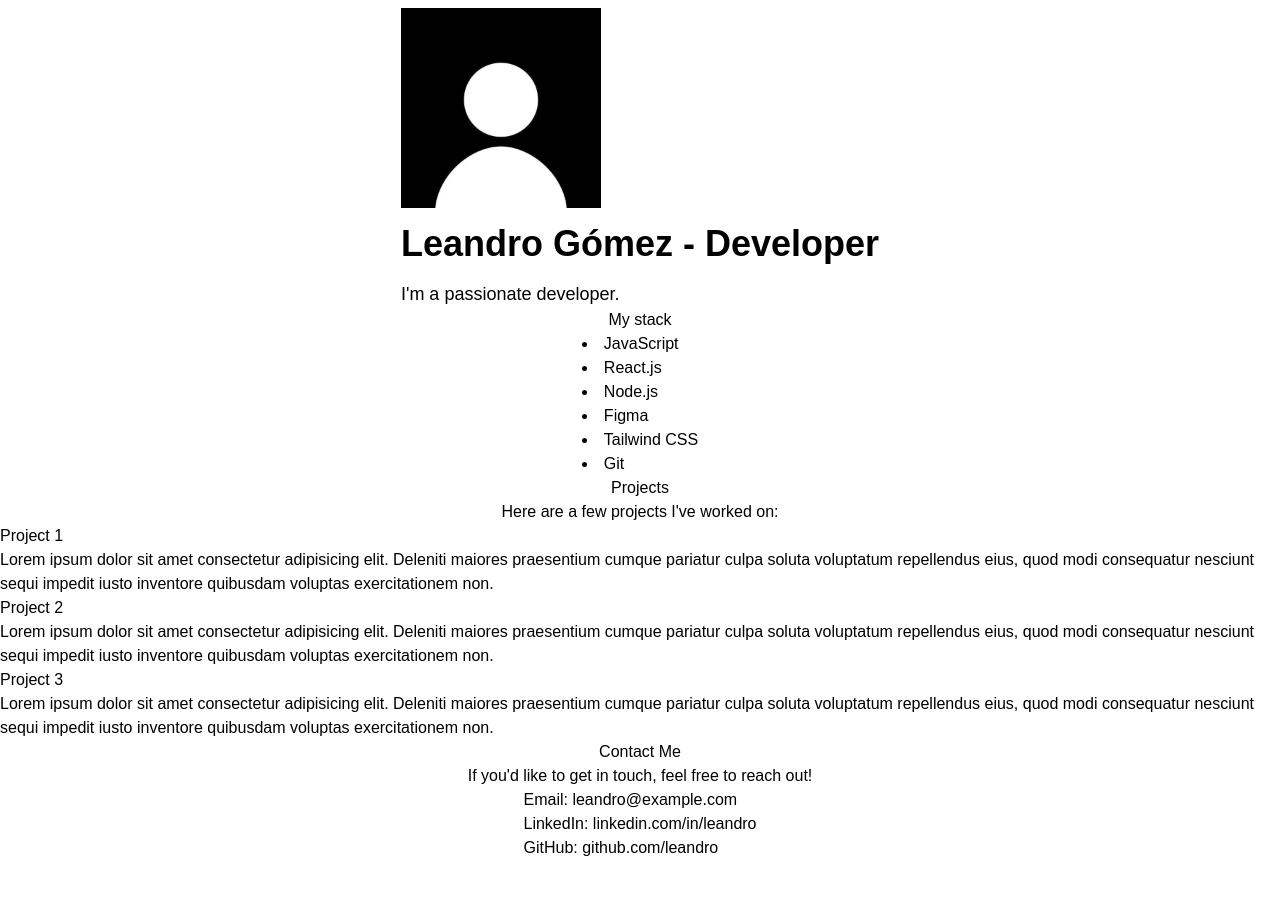
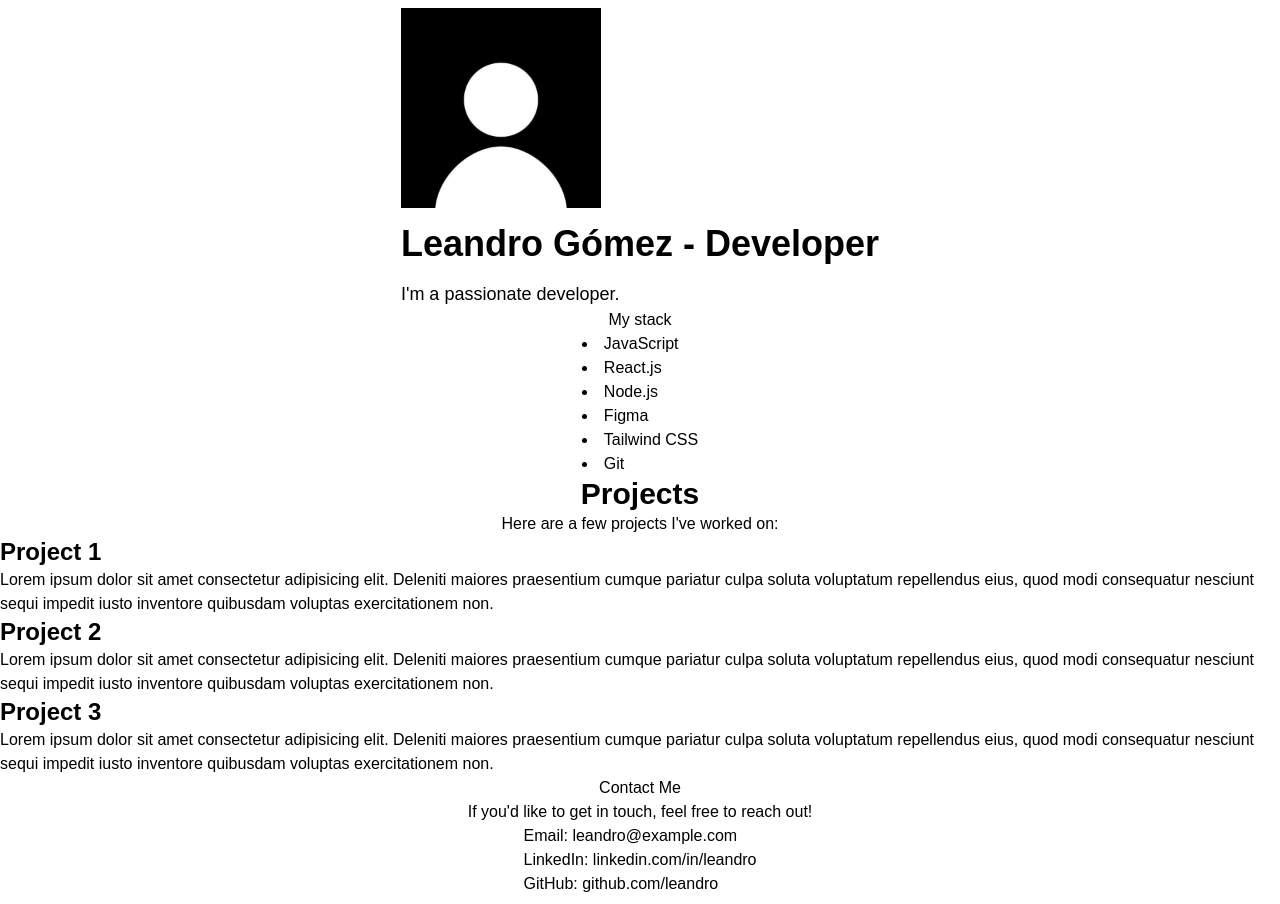
Before and after one commit to sofowest/portfolio, a React (Vite) app: page / in a window 1280 px wide. Before the commit the page ends 868 px from the top, so only its background shows below. Built offline with nearby package versions, Linux system fonts and the light colour scheme.

Commit message:
Update project headings with semantic tags and styles
Changed project section heading from h2 to h3 for each project and added Tailwind CSS classes for improved styling and semantic structure.

```diff
--- a/src/pages/Home.jsx
+++ b/src/pages/Home.jsx
@@ -20,19 +20,19 @@ function Home() {
         <li>Git</li>
       </ul>
 
-      <h2>Projects</h2>
+      <h2 className="text-3xl font-bold">Projects</h2>
       <p>Here are a few projects I've worked on:</p>
       <ul>
         <li>
-          <h2>Project 1</h2>
+          <h3 className="text-2xl font-bold">Project 1</h3>
           <p>Lorem ipsum dolor sit amet consectetur adipisicing elit. Deleniti maiores praesentium cumque pariatur culpa soluta voluptatum repellendus eius, quod modi consequatur nesciunt sequi impedit iusto inventore quibusdam voluptas exercitationem non.</p>
         </li>
         <li>
-          <h2>Project 2</h2>
+          <h3 className="text-2xl font-bold">Project 2</h3>
           <p>Lorem ipsum dolor sit amet consectetur adipisicing elit. Deleniti maiores praesentium cumque pariatur culpa soluta voluptatum repellendus eius, quod modi consequatur nesciunt sequi impedit iusto inventore quibusdam voluptas exercitationem non.</p>
         </li>
         <li>
-          <h2>Project 3</h2>
+          <h3 className="text-2xl font-bold">Project 3</h3>
           <p>Lorem ipsum dolor sit amet consectetur adipisicing elit. Deleniti maiores praesentium cumque pariatur culpa soluta voluptatum repellendus eius, quod modi consequatur nesciunt sequi impedit iusto inventore quibusdam voluptas exercitationem non.</p>
         </li>
       </ul>
```
